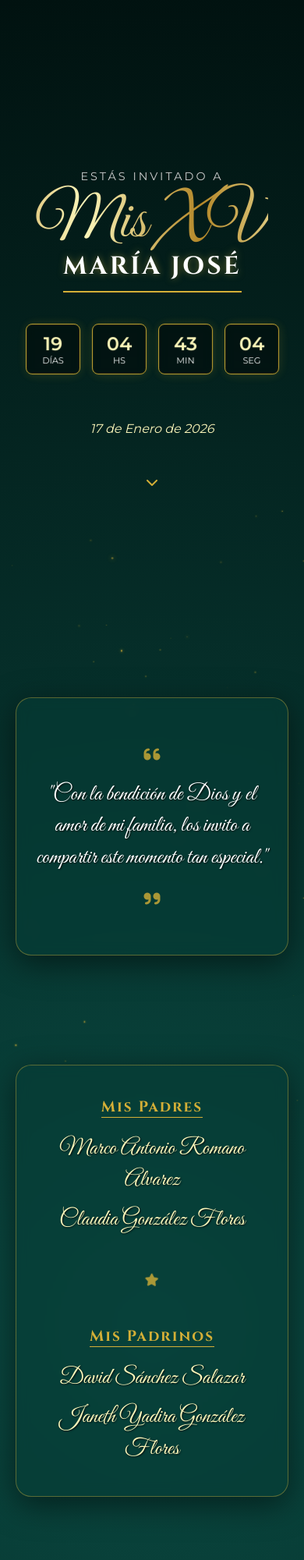
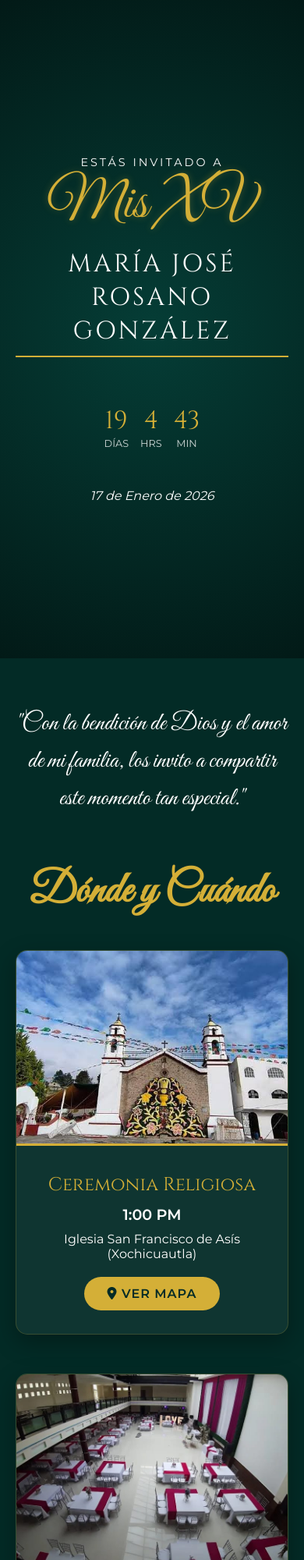
Before and after one commit to GitHost-2/invitacion, a plain HTML site: page index.html in a window 390 px wide. Shown: the top 2000 px of the page at 78% size. Drawn offline with nearby package versions, Linux system fonts and the light colour scheme.

Commit message:
invitacion

```diff
--- a/index.html
+++ b/index.html
@@ -6,353 +6,298 @@
     <title>Mis XV - María José</title>
 
     <link href="https://fonts.googleapis.com/css2?family=Great+Vibes&family=Cinzel:wght@400;700&family=Montserrat:wght@300;400;600&display=swap" rel="stylesheet">
-
+    <link rel="stylesheet" href="https://cdnjs.cloudflare.com/ajax/libs/font-awesome/6.0.0/css/all.min.css">
     <link href="https://unpkg.com/aos@2.3.1/dist/aos.css" rel="stylesheet">
-
-    <link rel="stylesheet" href="https://cdnjs.cloudflare.com/ajax/libs/font-awesome/6.0.0/css/all.min.css">
 
     <style>
         :root {
             --color-bg: #032b26;       /* Verde Esmeralda Profundo */
-            --color-gold: #d4af37;     /* Dorado Clásico */
-            --color-gold-light: #fcf6ba;
-            --color-text: #fdfdfd;
-            --glass-bg: rgba(5, 61, 54, 0.6); /* Efecto vidrio más sutil */
+            --color-gold: #d4af37;     /* Dorado */
+            --color-white: #ffffff;
+            --font-main: 'Montserrat', sans-serif;
+            --font-cursive: 'Great Vibes', cursive;
+            --font-title: 'Cinzel', serif;
         }
 
         * { margin: 0; padding: 0; box-sizing: border-box; }
 
         body {
             background-color: var(--color-bg);
-            background-image: radial-gradient(circle at center, #0a4a42 0%, #011210 100%);
-            color: var(--color-text);
-            font-family: 'Montserrat', sans-serif;
+            color: var(--color-white);
+            font-family: var(--font-main);
+            text-align: center;
             overflow-x: hidden;
-            text-align: center;
-            min-height: 100vh;
         }
 
-        /* --- PARTICULAS DE FONDO --- */
-        .particle {
-            position: fixed;
-            border-radius: 50%;
-            background: var(--color-gold);
-            box-shadow: 0 0 10px 2px rgba(212, 175, 55, 0.4);
-            pointer-events: none;
-            z-index: 0;
-            opacity: 0;
-            animation: floatUp linear infinite;
-        }
-
-        @keyframes floatUp {
-            0% { transform: translateY(100vh) scale(0); opacity: 0; }
-            20% { opacity: 0.8; }
-            80% { opacity: 0.5; }
-            100% { transform: translateY(-10vh) scale(1); opacity: 0; }
-        }
-
-        /* --- TIPOGRAFÍA --- */
-        h1, h2, h3 { color: var(--color-gold); }
-        .font-title { font-family: 'Cinzel', serif; letter-spacing: 2px; }
-
-        .font-cursive {
-            font-family: 'Great Vibes', cursive;
-            font-weight: 400;
-            font-size: 2rem;
-            color: var(--color-gold-light);
-            text-shadow: 1px 1px 2px rgba(0,0,0,0.8);
-            line-height: 1.4;
-        }
-
-        /* --- PORTADA --- */
+        /* --- HERO SECTION (PORTADA) --- */
         .hero {
             min-height: 100vh;
             display: flex;
             flex-direction: column;
             justify-content: center;
             align-items: center;
-            position: relative;
-            z-index: 1;
             padding: 20px;
+            background: radial-gradient(circle, #053d36 0%, #021a17 100%);
         }
 
-        /* --- TÍTULO PRINCIPAL (Ajuste de Resplandor Discreto) --- */
-        .xv-main {
-            font-size: 6.5rem;
-            font-family: 'Great Vibes', cursive;
-
-            /* Degradado Metálico */
-            background: linear-gradient(to right, #bf953f, #fcf6ba, #b38728, #fbf5b7, #aa771c);
-            -webkit-background-clip: text;
-            background-clip: text;
-            color: transparent;
-
-            position: relative;
-            background-size: 200% auto;
-            opacity: 0;
-
-            /* Animación suave de brillo que pasa */
-            animation: titleEntrance 1.5s ease-out forwards, shine 4s infinite linear 1.5s;
-
-            /* FILTRO AJUSTADO:
-               1. Borde blanco fino (definición)
-               2. Halo dorado medio (cuerpo)
-               3. Halo difuso transparente (atmósfera leve) */
-            filter:
-                drop-shadow(0 0 2px #fff)
-                drop-shadow(0 0 10px var(--color-gold))
-                drop-shadow(0 0 25px rgba(255, 229, 127, 0.4));
+        .xv-title {
+            font-family: var(--font-cursive);
+            font-size: 6rem;
+            color: var(--color-gold);
+            text-shadow: 0 0 10px rgba(212, 175, 55, 0.3);
+            margin-bottom: 10px;
+            animation: fadeIn 2s ease-in;
         }
 
-        .sub-title {
-            font-size: 2.8rem;
+        .name-title {
+            font-family: var(--font-title);
+            font-size: 2.5rem;
+            letter-spacing: 3px;
             text-transform: uppercase;
-            margin-top: -15px;
-            letter-spacing: 4px;
-            color: #fff;
             border-bottom: 2px solid var(--color-gold);
             padding-bottom: 10px;
-            text-shadow: 0 0 10px rgba(212, 175, 55, 0.5);
+            margin-bottom: 30px;
         }
 
-        /* --- CUENTA REGRESIVA --- */
-        .countdown-container {
+        /* --- CUENTA REGRESIVA (Estilo Minimalista) --- */
+        .countdown {
             display: flex;
-            justify-content: center;
             gap: 15px;
-            margin: 40px 0;
-            z-index: 2;
+            margin: 30px 0;
         }
         .time-box {
-            background: rgba(0, 0, 0, 0.4);
-            border: 1px solid var(--color-gold);
-            padding: 10px;
-            border-radius: 8px;
-            width: 70px;
-            backdrop-filter: blur(5px);
-            box-shadow: 0 0 15px rgba(212, 175, 55, 0.2);
-            animation: subtlePulse 3s infinite alternate;
+            text-align: center;
         }
-        .time-number { font-size: 1.5rem; color: var(--color-gold-light); font-weight: bold; }
-        .time-label { font-size: 0.7rem; text-transform: uppercase; }
-
-        /* --- TARJETAS GLASSMORPHISM FLOTANTES --- */
-        section {
-            padding: 50px 20px;
-            max-width: 700px;
-            margin: 0 auto;
-            position: relative;
-            z-index: 2;
+        .time-number {
+            font-size: 2rem;
+            font-family: var(--font-title);
+            color: var(--color-gold);
         }
-
-        .glass-card {
-            background: var(--glass-bg);
-            backdrop-filter: blur(8px);
-            -webkit-backdrop-filter: blur(8px);
-            border: 1px solid rgba(212, 175, 55, 0.4);
-            border-radius: 20px;
-            padding: 40px 20px;
-            margin-bottom: 40px;
-            box-shadow: 0 10px 40px 0 rgba(0, 0, 0, 0.5);
-            animation: floatCard 6s ease-in-out infinite;
-            transition: all 0.3s ease;
-        }
-
-        .glass-card:hover {
-            animation-play-state: paused;
-            transform: translateY(-10px) scale(1.02) !important;
-            border-color: var(--color-gold-light);
-            box-shadow: 0 15px 50px 0 rgba(212, 175, 55, 0.3);
-        }
-
-        .divider-icon {
-            color: var(--color-gold);
-            font-size: 1.5rem;
-            margin: 20px 0;
+        .time-label {
+            font-size: 0.8rem;
+            text-transform: uppercase;
             opacity: 0.8;
         }
 
-        .rotating { animation: slowSpin 15s linear infinite; }
+        /* --- SECCIONES GENERALES --- */
+        .container {
+            max-width: 800px;
+            margin: 0 auto;
+            padding: 60px 20px;
+        }
 
-        /* --- BOTONES CON PULSO --- */
-        .btn-gold {
-            background: linear-gradient(45deg, #d4af37, #aa771c);
-            color: #fff;
-            padding: 15px 30px;
+        h2 {
+            font-family: var(--font-cursive);
+            font-size: 3.5rem;
+            color: var(--color-gold);
+            margin-bottom: 40px;
+        }
+
+        /* --- TARJETAS TIPO "TAHMEK" --- */
+        .card {
+            background: rgba(255, 255, 255, 0.05); /* Fondo sutil */
+            border: 1px solid rgba(212, 175, 55, 0.2);
+            border-radius: 15px;
+            padding: 0; /* Sin padding para que la foto pegue al borde */
+            margin-bottom: 50px;
+            overflow: hidden; /* Para recortar la imagen redonda o cuadrada */
+            box-shadow: 0 10px 30px rgba(0,0,0,0.3);
+            transition: transform 0.3s;
+        }
+
+        .card:hover { transform: translateY(-5px); }
+
+        /* Estilo de las FOTOS de Iglesia y Salón */
+        .location-img {
+            width: 100%;
+            height: 250px;
+            object-fit: cover; /* Recorta la imagen para que llene el espacio */
+            border-bottom: 3px solid var(--color-gold);
+        }
+
+        .card-content {
+            padding: 30px;
+        }
+
+        .card-title {
+            font-family: var(--font-title);
+            font-size: 1.5rem;
+            color: var(--color-gold);
+            margin-bottom: 10px;
+        }
+
+        .card-time {
+            font-size: 1.2rem;
+            font-weight: bold;
+            margin: 10px 0;
+        }
+
+        /* --- BOTONES DORADOS --- */
+        .btn {
+            display: inline-block;
+            background: var(--color-gold);
+            color: #032b26;
+            padding: 12px 30px;
             border-radius: 50px;
             text-decoration: none;
             font-weight: bold;
-            display: inline-block;
+            text-transform: uppercase;
+            letter-spacing: 1px;
             margin-top: 20px;
-            box-shadow: 0 5px 15px rgba(212, 175, 55, 0.4);
-            transition: transform 0.3s, box-shadow 0.3s, background 0.3s;
-            border: none;
-            cursor: pointer;
-            text-transform: uppercase;
-            font-size: 0.9rem;
-            letter-spacing: 1px;
-            animation: softButtonPulse 2s infinite;
+            transition: all 0.3s;
         }
-        .btn-gold:hover {
-            animation-play-state: paused;
-            transform: scale(1.1);
-            box-shadow: 0 5px 30px rgba(212, 175, 55, 0.8);
-            background: linear-gradient(45deg, #eacda3, #d6ae7b);
-            color: #032b26;
+        .btn:hover {
+            background: #fff;
+            transform: scale(1.05);
         }
 
-        /* --- KEYFRAMES --- */
-        @keyframes shine { to { background-position: 200% center; } }
-        @keyframes bounce { 0%, 20%, 50%, 80%, 100% {transform: translateY(0);} 40% {transform: translateY(-10px);} 60% {transform: translateY(-5px);} }
-
-        @keyframes titleEntrance {
-            0% { opacity: 0; transform: scale(0.5) translateY(50px); filter: blur(10px); }
-            70% { transform: scale(1.1); }
-            100% { opacity: 1; transform: scale(1); filter: blur(0); }
+        /* --- PADRES Y PADRINOS (Texto Limpio) --- */
+        .names-section p {
+            font-family: var(--font-cursive);
+            font-size: 1.8rem;
+            margin: 10px 0;
+            color: #eee;
+        }
+        .section-label {
+            font-family: var(--font-title);
+            color: var(--color-gold);
+            font-size: 1.2rem;
+            margin-bottom: 15px;
+            margin-top: 30px;
+            border-bottom: 1px solid rgba(212,175,55,0.3);
+            display: inline-block;
+            padding-bottom: 5px;
         }
 
-        @keyframes floatCard { 0%, 100% { transform: translateY(0); } 50% { transform: translateY(-15px); } }
-        @keyframes softButtonPulse { 0% { transform: scale(1); box-shadow: 0 5px 15px rgba(212, 175, 55, 0.4); } 50% { transform: scale(1.03); box-shadow: 0 5px 25px rgba(212, 175, 55, 0.6); } 100% { transform: scale(1); box-shadow: 0 5px 15px rgba(212, 175, 55, 0.4); } }
-        @keyframes subtlePulse { 0%, 100% { transform: scale(1); opacity: 1; } 50% { transform: scale(0.98); opacity: 0.9; } }
-        @keyframes slowSpin { 100% { transform: rotate(360deg); } }
+        /* --- NOTA IMPORTANTE & VESTIMENTA --- */
+        .info-box {
+            border: 1px solid var(--color-gold);
+            padding: 30px;
+            border-radius: 10px;
+            background: rgba(0,0,0,0.2);
+            margin-top: 20px;
+        }
 
-        /* Ajustes Móviles */
+        /* --- ANIMACIONES --- */
+        @keyframes fadeIn { from { opacity: 0; transform: translateY(20px); } to { opacity: 1; transform: translateY(0); } }
+
+        /* Ajuste Móvil */
         @media (max-width: 480px) {
-            .xv-main { font-size: 5rem; }
-            .sub-title { font-size: 2rem; letter-spacing: 3px; }
-            .font-cursive { font-size: 1.8rem; }
+            .xv-title { font-size: 4.5rem; }
+            .name-title { font-size: 2rem; }
         }
     </style>
 </head>
 <body>
 
-    <div id="particles-container"></div>
-
-    <div class="hero">
-        <p style="letter-spacing: 3px; text-transform: uppercase; font-size: 0.9rem; color: #ccc;" data-aos="fade-down">Estás invitado a</p>
-
-        <div class="xv-main">Mis XV</div>
-
-        <h2 class="sub-title font-title" data-aos="zoom-in" data-aos-delay="500">María José</h2>
-
-        <div class="countdown-container" data-aos="fade-up" data-aos-delay="800">
-            <div class="time-box"><div class="time-number" id="days">00</div><div class="time-label">Días</div></div>
-            <div class="time-box"><div class="time-number" id="hours">00</div><div class="time-label">Hs</div></div>
-            <div class="time-box"><div class="time-number" id="minutes">00</div><div class="time-label">Min</div></div>
-            <div class="time-box"><div class="time-number" id="seconds">00</div><div class="time-label">Seg</div></div>
+    <header class="hero">
+        <div data-aos="fade-down">
+            <p style="text-transform: uppercase; letter-spacing: 3px; font-size: 0.9rem;">Estás invitado a</p>
+            <div class="xv-title">Mis XV</div>
+            <div class="name-title">María José Rosano González</div>
         </div>
 
-        <p style="margin-top: 20px; font-style: italic; color: var(--color-gold-light);" data-aos="fade-in" data-aos-delay="1000">17 de Enero de 2026</p>
+        <div class="countdown" data-aos="zoom-in">
+            <div class="time-box"><div class="time-number" id="d">00</div><div class="time-label">Días</div></div>
+            <div class="time-box"><div class="time-number" id="h">00</div><div class="time-label">Hrs</div></div>
+            <div class="time-box"><div class="time-number" id="m">00</div><div class="time-label">Min</div></div>
+        </div>
 
-        <div style="margin-top: 50px; animation: bounce 2s infinite;">
-            <i class="fas fa-chevron-down" style="color: var(--color-gold);"></i>
+        <p style="margin-top: 20px; font-style: italic;">17 de Enero de 2026</p>
+    </header>
+
+    <div class="container">
+
+        <section data-aos="fade-up" style="margin-bottom: 60px;">
+            <p style="font-family: var(--font-cursive); font-size: 2rem; line-height: 1.5;">
+                "Con la bendición de Dios y el amor de mi familia, los invito a compartir este momento tan especial."
+            </p>
+        </section>
+
+        <section>
+            <h2>Dónde y Cuándo</h2>
+
+            <div class="card" data-aos="fade-right">
+                <img src="img/lugar.jpg" class="location-img" alt="Iglesia">
+
+                <div class="card-content">
+                    <div class="card-title">Ceremonia Religiosa</div>
+                    <p class="card-time">1:00 PM</p>
+                    <p>Iglesia San Francisco de Asís<br>(Xochicuautla)</p>
+                    <a href="https://maps.app.goo.gl/C5JUBwoAn1V27JPa6?g_st=aw" target="_blank" class="btn">
+                        <i class="fas fa-map-marker-alt"></i> Ver Mapa
+                    </a>
                 </div>
             </div>
 
-    <section>
-        <div class="glass-card" data-aos="fade-up">
-            <i class="fas fa-quote-left divider-icon"></i>
-            <p class="font-cursive" style="color: #fff;">
-                "Con la bendición de Dios y el amor de mi familia, los invito a compartir este momento tan especial."
-            </p>
-            <i class="fas fa-quote-right divider-icon"></i>
+            <div class="card" data-aos="fade-left">
+                <img src="img/salon.jpg" class="location-img" alt="Salón">
+
+                <div class="card-content">
+                    <div class="card-title">Salón</div>
+                    <p class="card-time">3:00 PM</p>
+                    <p>Salón Grand Aqua</p>
+                    <a href="https://maps.app.goo.gl/FfCGQhfWzxxKWTtP7" target="_blank" class="btn">
+                        <i class="fas fa-map-marker-alt"></i> Ver Mapa
+                    </a>
+                </div>
             </div>
         </section>
 
-    <section>
-        <div class="glass-card" data-aos="fade-right" data-aos-offset="200">
-            <h3 class="font-title" style="border-bottom: 1px solid var(--color-gold); display: inline-block; margin-bottom: 20px; font-size: 1.2rem;">Mis Padres</h3>
-            <p class="font-cursive" style="margin-bottom: 10px;">Marco Antonio Romano Alvarez</p>
-            <p class="font-cursive">Claudia González Flores</p>
+        <section class="names-section" data-aos="zoom-in">
+            <div class="section-label">Mis Padres</div>
+            <p>Marco Antonio Rosano Alvarez</p>
+            <p>Claudia González Flores</p>
 
-            <div style="margin: 30px 0;">
-                <i class="fas fa-star divider-icon rotating" style="font-size: 1rem;"></i>
-            </div>
+            <div class="section-label">Mis Padrinos</div>
+            <p>David Sánchez Salazar</p>
+            <p>Janeth Yadira González Flores</p>
+        </section>
 
-            <h3 class="font-title" style="border-bottom: 1px solid var(--color-gold); display: inline-block; margin-bottom: 20px; font-size: 1.2rem;">Mis Padrinos</h3>
-            <p class="font-cursive" style="margin-bottom: 10px;">David Sánchez Salazar</p>
-            <p class="font-cursive">Janeth Yadira González Flores</p>
+        <section style="margin-top: 60px;" data-aos="flip-up">
+            <h2>Detalles</h2>
+
+            <div class="info-box">
+                <i class="fas fa-user-tie" style="font-size: 3rem; color: var(--color-gold); margin-bottom: 20px;"></i>
+                <h3 style="font-family: var(--font-title); margin-bottom: 10px;">Código de Vestimenta</h3>
+                <p style="font-size: 1.5rem; text-transform: uppercase; font-weight: bold; letter-spacing: 2px;">Formal</p>
+
+                <hr style="border: 0; border-top: 1px solid rgba(255,255,255,0.2); margin: 20px 0;">
+
+                <i class="fas fa-info-circle" style="color: var(--color-gold);"></i>
+                <p style="margin-top: 10px; font-style: italic;">
+                    Nota Importante:<br>
+                    El color <strong style="color: #50c878;">Verde Esmeralda</strong> queda reservado especialmente para la quinceañera.
+                </p>
             </div>
         </section>
 
-    <section>
-        <h2 class="font-cursive" style="font-size: 3.5rem; margin-bottom: 30px; color: var(--color-gold);" data-aos="zoom-in">Celebración</h2>
+        <section style="margin-top: 60px; margin-bottom: 40px;" data-aos="zoom-in">
+            <p style="margin-bottom: 20px; opacity: 0.8;">Favor de confirmar asistencia</p>
+            <a href="https://wa.me/521XXXXXXXXXX?text=¡Hola!%20Confirmo%20mi%20asistencia%20a%20los%20XV%20de%20María%20José" class="btn" style="background: #25D366; color: white;">
+                <i class="fab fa-whatsapp"></i> Confirmar por WhatsApp
+            </a>
+        </section>
 
-        <div class="glass-card" data-aos="flip-left" data-aos-offset="200">
-            <i class="fas fa-church" style="font-size: 3rem; color: var(--color-gold); margin-bottom: 15px;"></i>
-            <h3 class="font-title">Ceremonia Religiosa</h3>
-            <p style="font-size: 1.5rem; margin: 10px 0; color: #fff;">1:00 PM</p>
-            <p style="color: #ddd;">Iglesia San Francisco de Asís<br>(Xochicuautla)</p>
-
-            <a href="https://maps.app.goo.gl/C5JUBwoAn1V27JPa6?g_st=aw" target="_blank" class="btn-gold">
-                <i class="fas fa-map-marker-alt"></i> Ver Mapa
-            </a>
     </div>
 
-        <div class="glass-card" data-aos="flip-right" data-aos-delay="200" data-aos-offset="200">
-            <i class="fas fa-glass-cheers" style="font-size: 3rem; color: var(--color-gold); margin-bottom: 15px;"></i>
-            <h3 class="font-title">Recepción</h3>
-            <p style="font-size: 1.5rem; margin: 10px 0; color: #fff;">3:00 PM</p>
-            <p style="color: #ddd;">Salón Aqua</p>
-
-            <a href="https://maps.app.goo.gl/FfCGQhfWzxxKWTtP7" target="_blank" class="btn-gold">
-                <i class="fas fa-map-marker-alt"></i> Ver Mapa
-            </a>
-        </div>
-    </section>
-
-    <section style="padding-bottom: 80px;">
-        <div class="glass-card" data-aos="zoom-in-up">
-            <h3 class="font-title">Confirmación</h3>
-            <p style="margin-bottom: 20px; color: #ddd;">Agradecemos confirmar tu asistencia.</p>
-
-            <a href="https://wa.me/521XXXXXXXXXX?text=¡Hola!%20Confirmo%20mi%20asistencia%20a%20los%20XV%20de%20María%20José" class="btn-gold" style="background: linear-gradient(45deg, #25D366, #128C7E); color: white; box-shadow: 0 5px 15px rgba(37, 211, 102, 0.4);">
-                <i class="fab fa-whatsapp"></i> Confirmar por WhatsApp
-            </a>
-        </div>
-    </section>
-
-    <footer>
-        <p class="font-cursive" style="font-size: 2rem; color: var(--color-gold);">María José</p>
-        <p style="font-size: 0.8rem; color: #888; margin-top: 10px;">2026</p>
+    <footer style="padding: 20px; opacity: 0.5; font-size: 0.8rem;">
+        <p>María José | 2026</p>
     </footer>
 
     <script src="https://unpkg.com/aos@2.3.1/dist/aos.js"></script>
     <script>
-        AOS.init({ duration: 1500, once: true, mirror: false });
+        AOS.init({ duration: 1000, once: true });
 
+        // Cuenta Regresiva
         const eventDate = new Date("Jan 17, 2026 13:00:00").getTime();
-        const countdown = setInterval(function() {
+        setInterval(() => {
             const now = new Date().getTime();
-            const distance = eventDate - now;
-            const days = Math.floor(distance / (1000 * 60 * 60 * 24));
-            const hours = Math.floor((distance % (1000 * 60 * 60 * 24)) / (1000 * 60 * 60));
-            const minutes = Math.floor((distance % (1000 * 60 * 60)) / (1000 * 60));
-            const seconds = Math.floor((distance % (1000 * 60)) / 1000);
-
-            document.getElementById("days").innerText = days < 10 ? "0" + days : days;
-            document.getElementById("hours").innerText = hours < 10 ? "0" + hours : hours;
-            document.getElementById("minutes").innerText = minutes < 10 ? "0" + minutes : minutes;
-            document.getElementById("seconds").innerText = seconds < 10 ? "0" + seconds : seconds;
+            const dist = eventDate - now;
+            document.getElementById("d").innerText = Math.floor(dist / (1000 * 60 * 60 * 24));
+            document.getElementById("h").innerText = Math.floor((dist % (1000 * 60 * 60 * 24)) / (1000 * 60 * 60));
+            document.getElementById("m").innerText = Math.floor((dist % (1000 * 60 * 60)) / (1000 * 60));
         }, 1000);
-
-        function createParticles() {
-            const container = document.body;
-            const particleCount = 50;
-            for (let i = 0; i < particleCount; i++) {
-                const particle = document.createElement('div');
-                particle.classList.add('particle');
-                const size = Math.random() * 5 + 2 + 'px';
-                particle.style.width = size;
-                particle.style.height = size;
-                particle.style.left = Math.random() * 100 + 'vw';
-                particle.style.top = Math.random() * 100 + 'vh';
-                particle.style.animationDuration = (Math.random() * 10 + 10) + 's';
-                particle.style.animationDelay = (Math.random() * 5) + 's';
-                container.appendChild(particle);
-            }
-        }
-        createParticles();
     </script>
 </body>
 </html>
```
Also changed, not shown: img/lugar.jpg (added), img/salon.jpg (added). Lines whose indentation alone changed are shown as unchanged.
